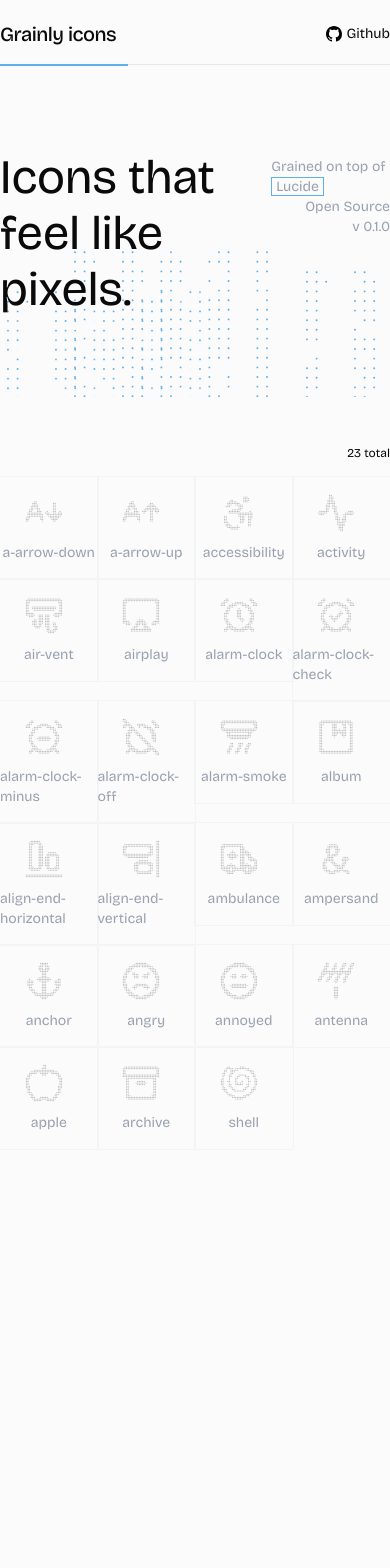
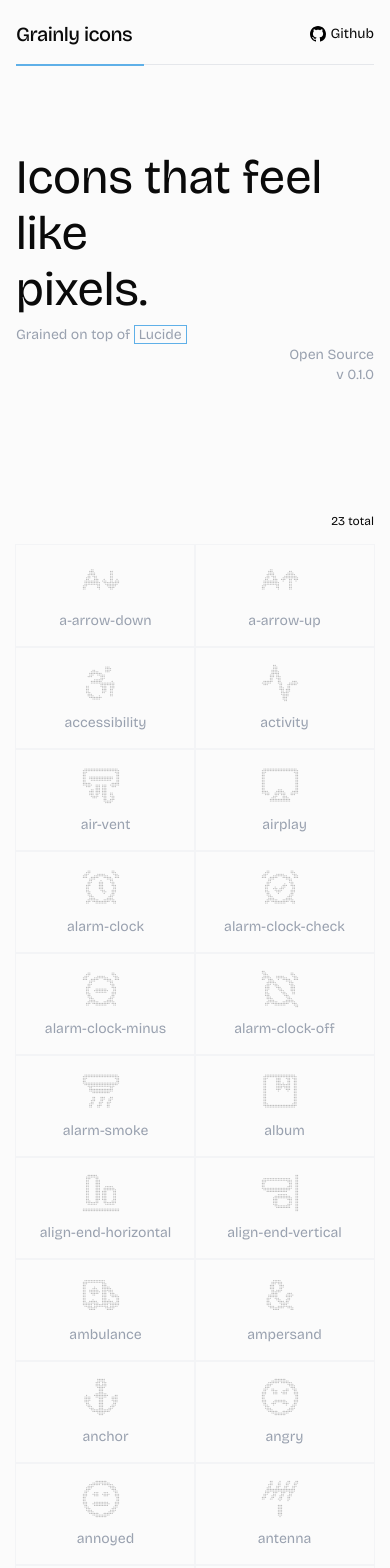
Before and after one commit to abhix4/grainly-icons, a Next.js app: page / in a window 390 px wide. Shown: the top 1568 px of the page. Before the commit the page ends 1229 px from the top, so only its background shows below. Built offline with nearby package versions, Linux system fonts and the light colour scheme.

Commit message:
made responsive

```diff
--- a/app/layout.tsx
+++ b/app/layout.tsx
@@ -28,7 +28,7 @@ export default function RootLayout({
       lang="en"
       className={cn("h-full", "antialiased", bricolage.className, "font-sans", geist.variable)}
     >
-      <body className="min-h-full bg-[#F3F3F2]/30 flex flex-col max-w-200 mx-auto pb-20">
+      <body className="min-h-full bg-[#F3F3F2]/30 flex flex-col max-w-200 mx-auto pb-20 px-4">
         <Navbar/>
         <TooltipProvider>{children}</TooltipProvider>
       </body>
--- a/app/page.tsx
+++ b/app/page.tsx
@@ -6,21 +6,21 @@ import { ICON_LIST } from "@/icons";
 export default function Page() {
   return (
    <div className='bg-[#] min-h-screen'>
-      <div className="py-20 flex justify-between overflow-hidden">
+      <div className="py-20 flex flex-col md:flex-row justify-between overflow-hidden">
         <div  className="relative z-10">
           <h2 className="text-5xl leading-14">
           Icons that feel like <br /> pixels.
           </h2>
-          <div className="absolute top-25 -left-4 -z-10">
+          <div className=" hidden md:block absolute top-25 -left-4 -z-10">
             <DemoLoader/>
           </div>
-          <div className="absolute top-15 -right-20 -z-10">
+          <div className="hidden md:block absolute top-15 -right-20 -z-10">
             <DemoLoader/>
           </div>
-          <div className="absolute top-10 -right-120 -z-10">
+          <div className="hidden md:block absolute top-10 -right-120 -z-10">
             <DemoLoader/>
           </div>
-          <div className="absolute top-20 -right-78 -z-10">
+          <div className=" hidden md:block absolute top-20 -right-78 -z-10">
             <DemoLoader/>
           </div>
         </div>
@@ -31,9 +31,7 @@ export default function Page() {
         </div>
       </div>
       <p className="text-xs mt-12 text-end lowercase">{ICON_LIST.length} total </p>
-      <div className="grid grid-cols-4 mt-4">
-
-
+      <div className="grid grid-cols-2 sm:grid-cols-4 mt-4">
        {
         ICON_LIST.map((icon,index) => (
           <IconBox icon={icon.icon} title={icon.title} key={index}/>
```
